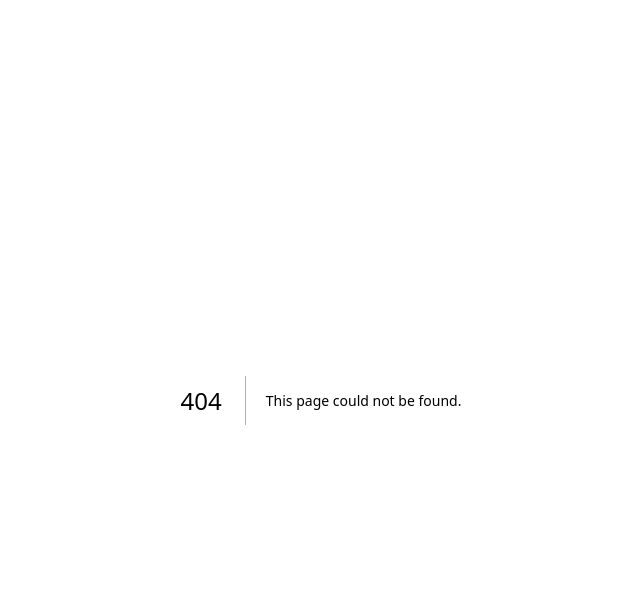
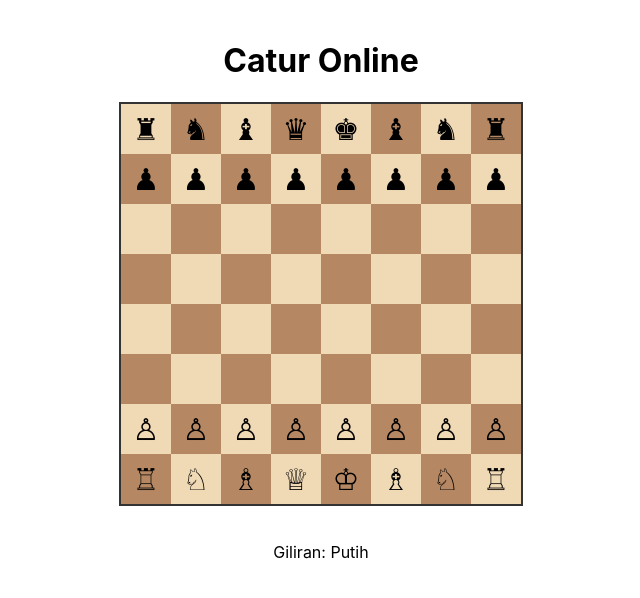
Before and after one commit to vdins/chess, a Next.js app: page /chess in a window 1280 px wide. Before the commit this address had no page. Shown: the top 598 px of the page, without its empty margins (319-959 px from the left). Built offline with nearby package versions, Linux system fonts and the light colour scheme; no server answers; the database is empty.

Commit message:
Create chess.js

```diff
--- /dev/null
+++ b/pages/chess.js
@@ -0,0 +1,116 @@
+import { useEffect, useState } from 'react';
+import { database } from '../lib/firebase';
+import { ref, onValue, set } from 'firebase/database';
+
+export default function ChessBoard() {
+  const [gameState, setGameState] = useState(null);
+  const [gameId, setGameId] = useState('game1'); // Untuk demo
+
+  useEffect(() => {
+    // Mendengarkan perubahan pada game state di Firebase
+    const gameRef = ref(database, `games/${gameId}`);
+
+    const unsubscribe = onValue(gameRef, (snapshot) => {
+      const data = snapshot.val();
+      if (data) {
+        setGameState(data);
+      } else {
+        // Inisialisasi game baru jika tidak ada
+        const initialState = {
+          board: initialChessBoard(),
+          currentTurn: 'white',
+          moves: []
+        };
+        set(gameRef, initialState);
+        setGameState(initialState);
+      }
+    });
+
+    return () => unsubscribe();
+  }, [gameId]);
+
+  // Fungsi untuk menginisialisasi papan catur
+  const initialChessBoard = () => {
+    // Representasi sederhana dari papan catur
+    // 'p' = pion, 'r' = benteng, 'n' = kuda, 'b' = gajah, 'q' = menteri, 'k' = raja
+    // Huruf besar untuk putih, huruf kecil untuk hitam
+    return [
+      ['r', 'n', 'b', 'q', 'k', 'b', 'n', 'r'],
+      ['p', 'p', 'p', 'p', 'p', 'p', 'p', 'p'],
+      [null, null, null, null, null, null, null, null],
+      [null, null, null, null, null, null, null, null],
+      [null, null, null, null, null, null, null, null],
+      [null, null, null, null, null, null, null, null],
+      ['P', 'P', 'P', 'P', 'P', 'P', 'P', 'P'],
+      ['R', 'N', 'B', 'Q', 'K', 'B', 'N', 'R']
+    ];
+  };
+
+  // Jika game state masih dimuat
+  if (!gameState) return <div>Memuat papan catur...</div>;
+
+  return (
+    <div className="chess-container">
+      <h1>Catur Online</h1>
+      <div className="chess-board">
+        {gameState.board.map((row, rowIndex) => (
+          <div key={rowIndex} className="board-row">
+            {row.map((piece, colIndex) => (
+              <div
+                key={`${rowIndex}-${colIndex}`}
+                className={`board-square ${(rowIndex + colIndex) % 2 === 0 ? 'light' : 'dark'}`}
+              >
+                {piece && <div className="chess-piece">{getPieceSymbol(piece)}</div>}
+              </div>
+            ))}
+          </div>
+        ))}
+      </div>
+      <div className="game-info">
+        <p>Giliran: {gameState.currentTurn === 'white' ? 'Putih' : 'Hitam'}</p>
+      </div>
+
+      <style jsx>{`
+        .chess-container {
+          display: flex;
+          flex-direction: column;
+          align-items: center;
+          margin: 20px;
+        }
+        .chess-board {
+          display: flex;
+          flex-direction: column;
+          border: 2px solid #333;
+        }
+        .board-row {
+          display: flex;
+        }
+        .board-square {
+          width: 50px;
+          height: 50px;
+          display: flex;
+          align-items: center;
+          justify-content: center;
+          font-size: 30px;
+        }
+        .light { background-color: #f0d9b5; }
+        .dark { background-color: #b58863; }
+        .chess-piece {
+          cursor: pointer;
+        }
+        .game-info {
+          margin-top: 20px;
+        }
+      `}</style>
+    </div>
+  );
+}
+
+// Fungsi untuk menampilkan simbol bidak
+function getPieceSymbol(piece) {
+  const symbols = {
+    'p': '♟', 'r': '♜', 'n': '♞', 'b': '♝', 'q': '♛', 'k': '♚',
+    'P': '♙', 'R': '♖', 'N': '♘', 'B': '♗', 'Q': '♕', 'K': '♔'
+  };
+  return symbols[piece] || '';
+}
```
